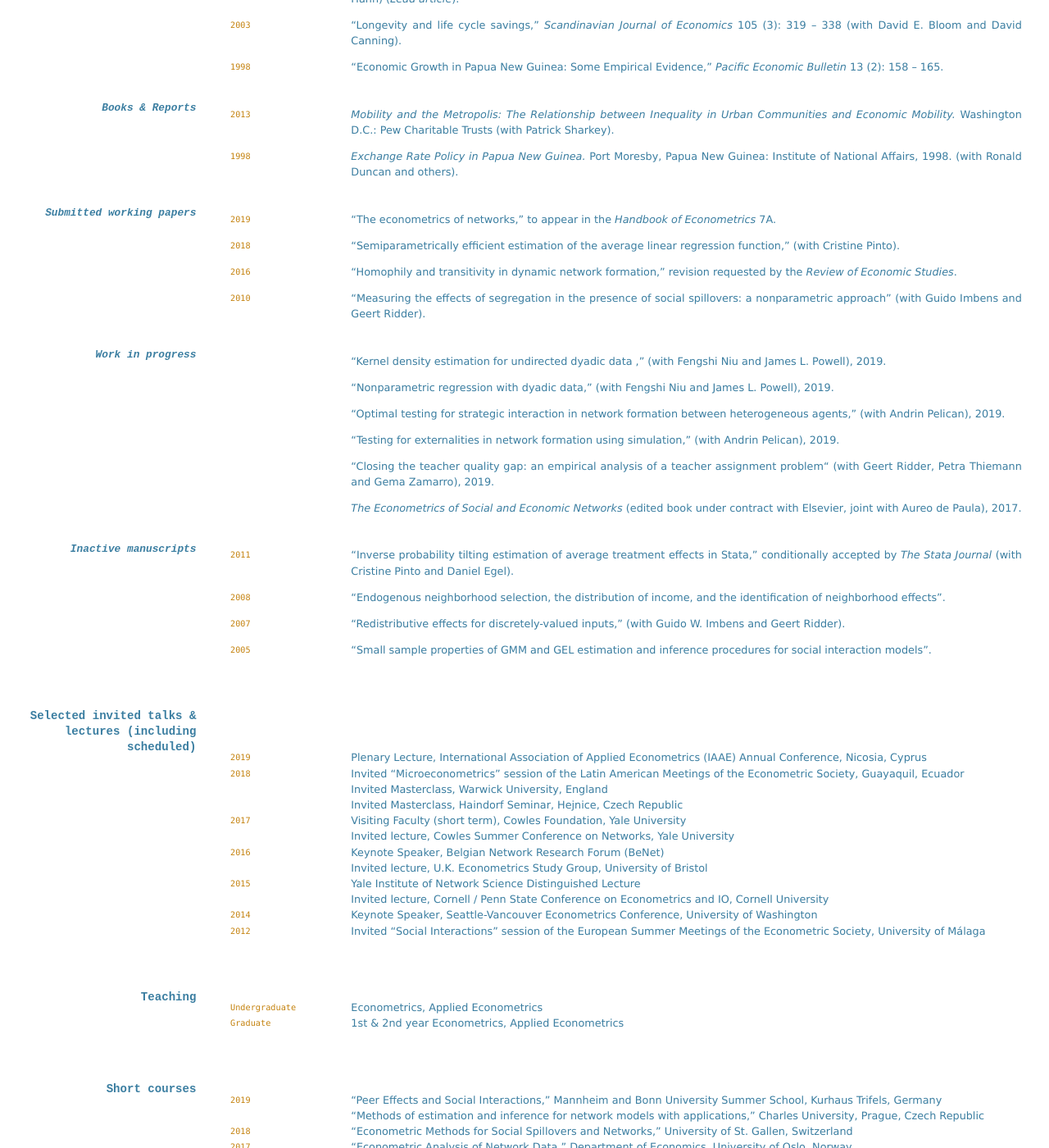
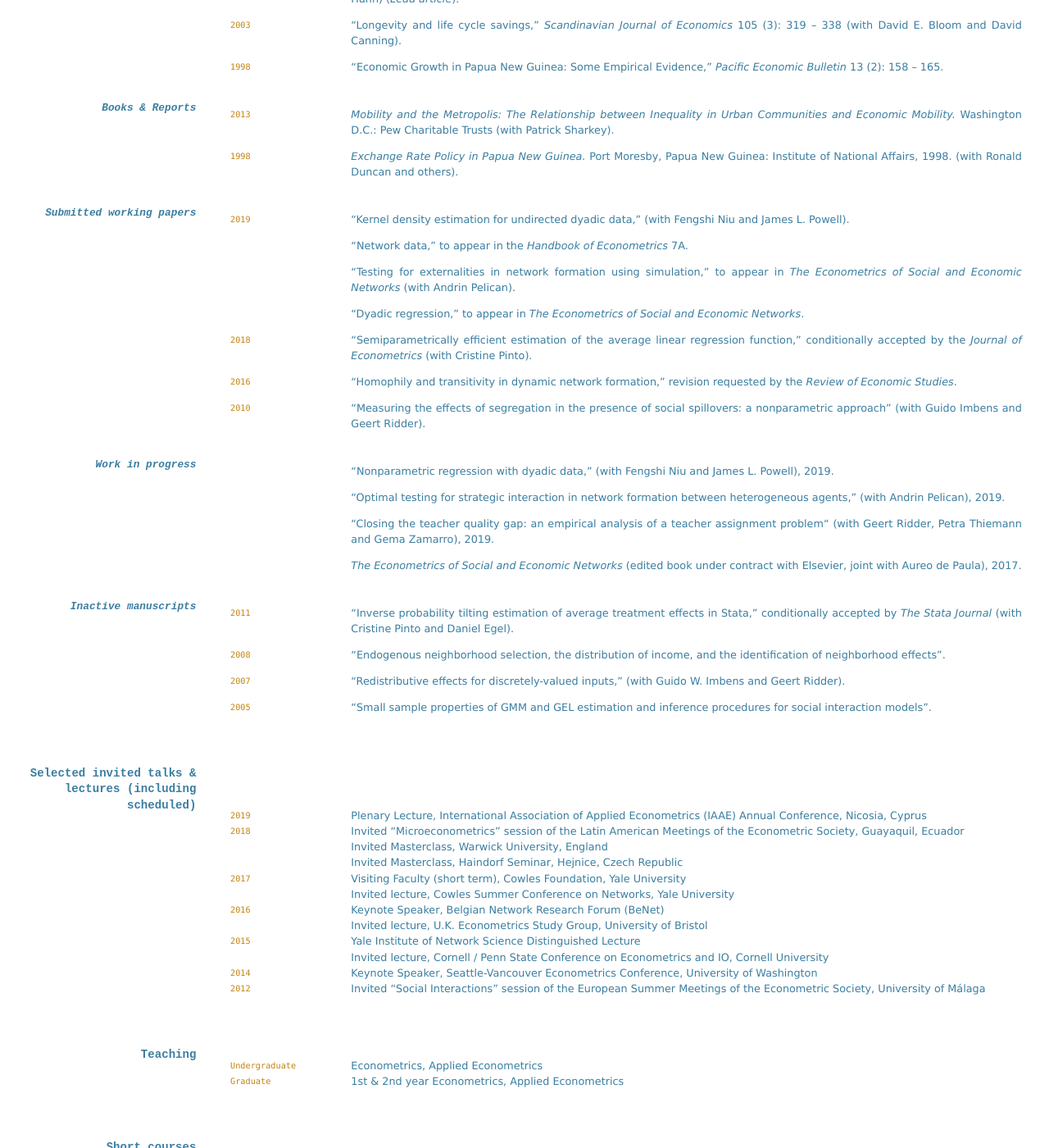
Before and after one commit to snowdj/econometrics-7, a Jekyll site: the page built from _pages/06_cv.md, in a window 1280 px wide and 1400 px high, scrolled down 2140 px. Shown: the whole window at 82% size. Built offline with Jekyll 4.4.1, drawn with Linux system fonts in a browser that asks for light colours; some of the changed text lies outside the part shown.

Commit message:
cv update

```diff
--- a/_pages/06_cv.md
+++ b/_pages/06_cv.md
@@ -103,22 +103,24 @@ Eastern Collegiate Athletic Conference Men's 3000m Indoor Track Champion
 `1998` _Exchange Rate Policy in Papua New Guinea._ Port Moresby, Papua New Guinea: Institute of National Affairs, 1998. (with Ronald Duncan and others).
 
 ### Submitted working papers
-`2019` “The econometrics of networks,” to appear in the _Handbook of Econometrics_ 7A.
+`2019` “Kernel density estimation for undirected dyadic data,” (with Fengshi Niu and James L. Powell).
 
-`2018` “Semiparametrically efficient estimation of the average linear regression function,” (with Cristine Pinto).
+“Network data,” to appear in the _Handbook of Econometrics_ 7A.
+
+“Testing for externalities in network formation using simulation,” to appear in _The Econometrics of Social and Economic Networks_ (with Andrin Pelican).
+
+“Dyadic regression,” to appear in _The Econometrics of Social and Economic Networks_.
+
+`2018` “Semiparametrically efficient estimation of the average linear regression function,” conditionally accepted by the _Journal of Econometrics_ (with Cristine Pinto).
 
 `2016` “Homophily and transitivity in dynamic network formation,” revision requested by the _Review of Economic Studies_.
 
 `2010` “Measuring the effects of segregation in the presence of social spillovers: a nonparametric approach” (with Guido Imbens and Geert Ridder).
 
 ### Work in progress
-“Kernel density estimation for undirected dyadic data ,” (with Fengshi Niu and James L. Powell), 2019.
-
 “Nonparametric regression with dyadic data,” (with Fengshi Niu and James L. Powell), 2019.
 
 “Optimal testing for strategic interaction in network formation between heterogeneous agents,” (with Andrin Pelican), 2019.
-
-“Testing for externalities in network formation using simulation,” (with Andrin Pelican), 2019.
 
 “Closing the teacher quality gap: an empirical analysis of a teacher assignment problem“ (with Geert Ridder, Petra Thiemann and Gema Zamarro), 2019.
 
@@ -153,7 +155,8 @@ Invited lecture, Cornell / Penn State Conference on Econometrics and IO, Cornell
 `Graduate` 1st & 2nd year Econometrics, Applied Econometrics
 
 ## Short courses
-`2019` “Peer Effects and Social Interactions,” Mannheim and Bonn University Summer School, Kurhaus Trifels, Germany
+`2019` "Network Data," Center for Economics and Microdata Practice (CEMP), Jinan University, Guangzhou, China
+“Peer Effects and Social Interactions,” Mannheim and Bonn University Summer School, Kurhaus Trifels, Germany
 “Methods of estimation and inference for network models with applications,” Charles University, Prague, Czech Republic
 `2018` “Econometric Methods for Social Spillovers and Networks,” University of St. Gallen, Switzerland
 `2017` “Econometric Analysis of Network Data,” Department of Economics, University of Oslo, Norway
@@ -180,10 +183,11 @@ Committee on Courses & Instruction (COCI), Undergraduate Council (UGC).
 Board of Editors, _Journal of Economic Literature_
 
 ### Conferences
-`2019` Organizer, 2nd Berkeley-Stanford Econometrics Jamboree
-`2018` Co-Organizer, Gary Chamberlain Retirement Conference
+`2019` Organizer, 3rd Berkeley-Stanford Econometrics Jamboree
+`2018` Organizer, 2nd Berkeley-Stanford Econometrics Jamboree
+Co-Organizer, Gary Chamberlain Retirement Conference
 Program Committee, North American Summer Meetings of the Econometric Society
-Organizer, 1st Berkeley-Stanford Econometrics Jamboree
+`2017` Organizer, 1st Berkeley-Stanford Econometrics Jamboree
 `2016` Co-Organizer, Berkeley/CEMMAP Conference on Networks
 `2012` Program Committee, North American Summer Meetings of the Econometric Society
 `2008` Co-Organizer, All-UC Econometrics Conference
```
Also changed, not shown: other parts of _pages/06_cv.md (+1 -1 lines).
